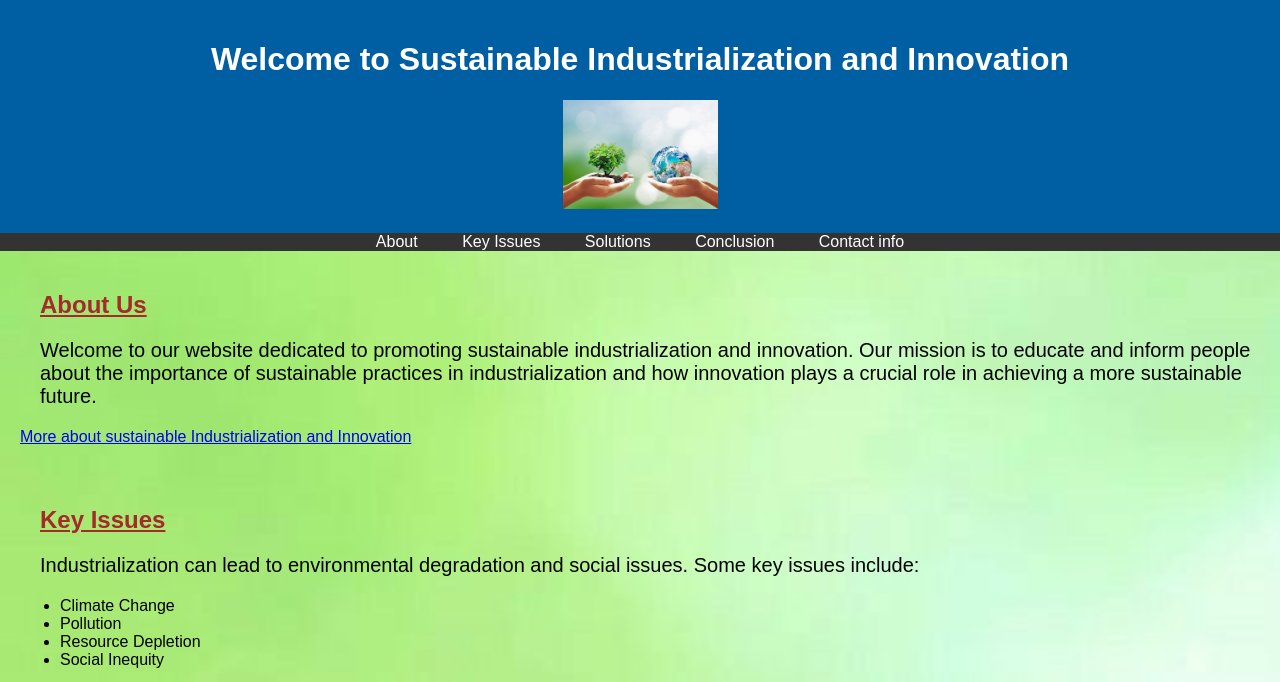
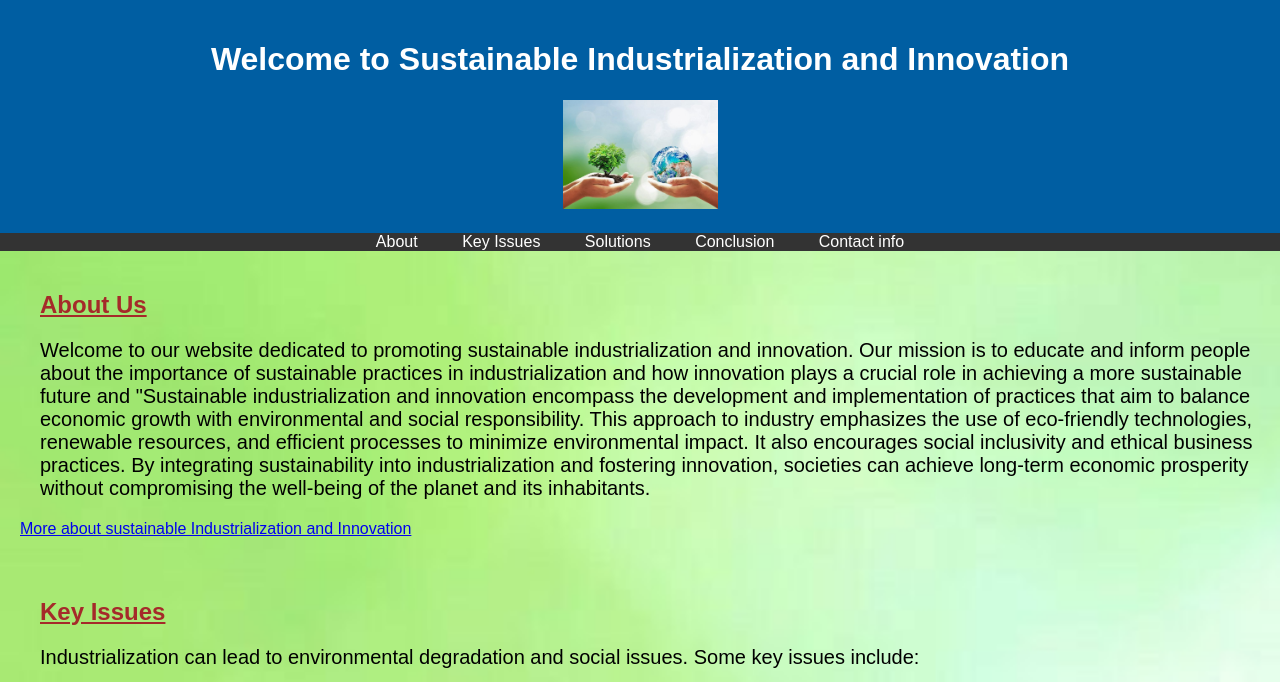
Before and after one commit to avinash7033030042/sustainable, a plain HTML site: page index.html in a window 1280 px wide. Shown: the top 682 px of the page. Drawn offline with Linux system fonts and the light colour scheme.

Commit message:
Update index.html

```diff
--- a/index.html
+++ b/index.html
@@ -26,7 +26,7 @@
 
     <section id="about">
         <h2>About Us</h2>
-        <p>Welcome to our website dedicated to promoting sustainable industrialization and innovation. Our mission is to educate and inform people about the importance of sustainable practices in industrialization and how innovation plays a crucial role in achieving a more sustainable future.</p>
+        <p>Welcome to our website dedicated to promoting sustainable industrialization and innovation. Our mission is to educate and inform people about the importance of sustainable practices in industrialization and how innovation plays a crucial role in achieving a more sustainable future and "Sustainable industrialization and innovation encompass the development and implementation of practices that aim to balance economic growth with environmental and social responsibility. This approach to industry emphasizes the use of eco-friendly technologies, renewable resources, and efficient processes to minimize environmental impact. It also encourages social inclusivity and ethical business practices. By integrating sustainability into industrialization and fostering innovation, societies can achieve long-term economic prosperity without compromising the well-being of the planet and its inhabitants.</p>
 <a href="https://sdgs.un.org/goals/goal9">More about sustainable Industrialization and Innovation</a>
     </section>
 
```
